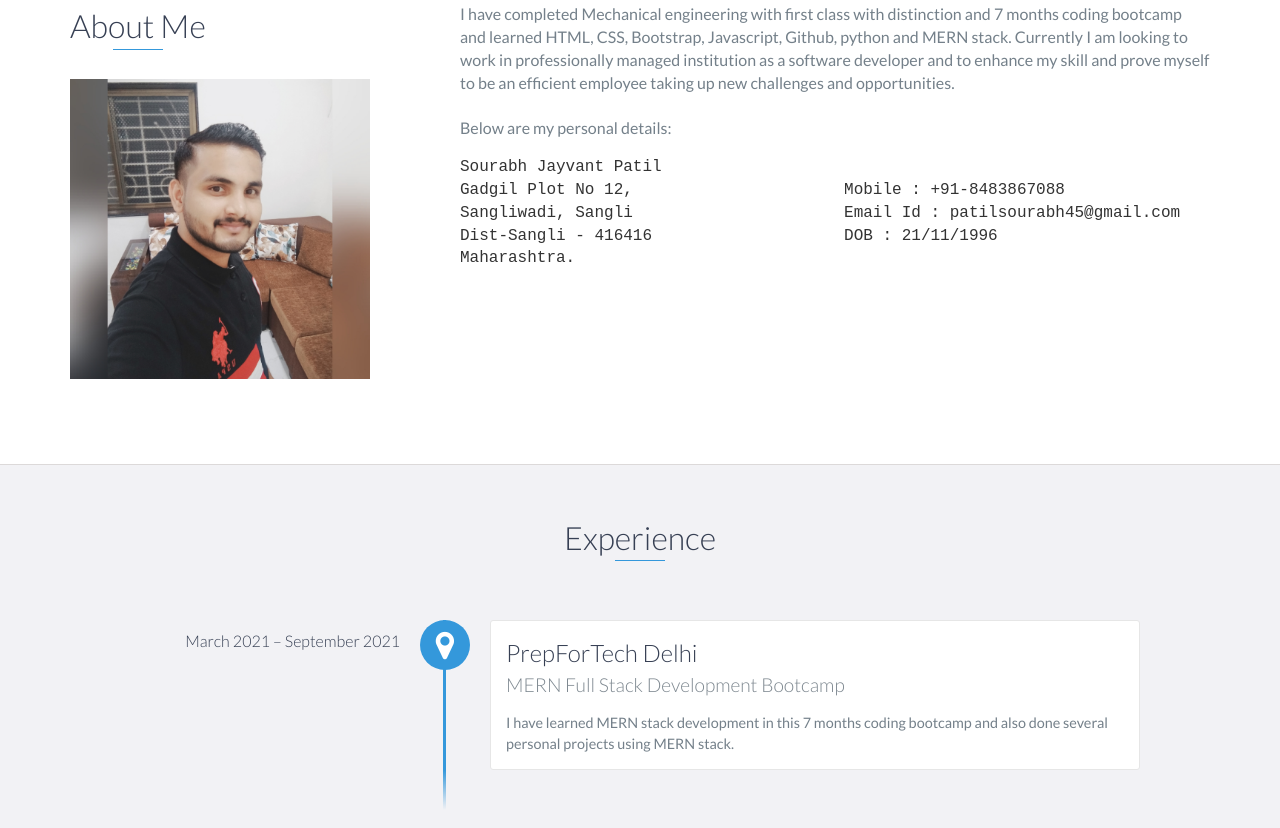
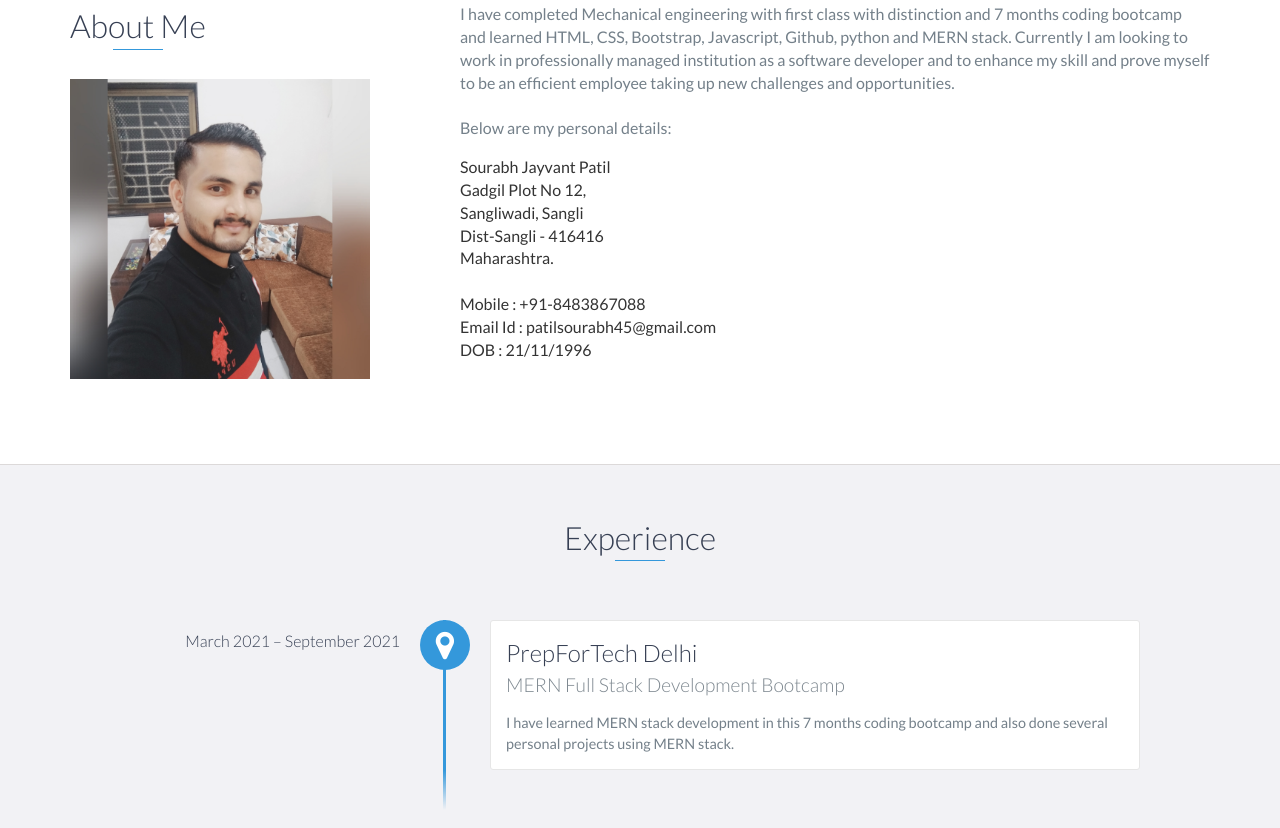
Before and after one commit to patilsourabh45/My-Portfolio-Website, a plain HTML site: page index.html in a window 1280 px wide. Shown: the part 872-1700 px from the top of the page. Drawn offline with nearby package versions, Linux system fonts and the light colour scheme.

Commit message:
aboutus changed

```diff
--- a/index.html
+++ b/index.html
@@ -81,11 +81,15 @@
                         challenges and opportunities.
                     </p><br>
                     <p>Below are my personal details:</p>
-                    <pre >Sourabh Jayvant Patil
-Gadgil Plot No 12,                      Mobile : +91-8483867088
-Sangliwadi, Sangli                      Email Id : patilsourabh45@gmail.com
-Dist-Sangli - 416416                    DOB : 21/11/1996
-Maharashtra.</pre>
+                    <pre style="font-family:'Lato', sans-serif;font-size:16px">Sourabh Jayvant Patil
+Gadgil Plot No 12,
+Sangliwadi, Sangli
+Dist-Sangli - 416416
+Maharashtra.
+
+Mobile : +91-8483867088
+Email Id : patilsourabh45@gmail.com
+DOB : 21/11/1996</pre>
                 </div>
             </div>
         </div>
@@ -166,7 +170,7 @@ Maharashtra.</pre>
                         <p>
                             I built a calculator using ReactJs.
                         </p>
-                        <a href="#" style="margin-left:130px;">View Project</a>
+                        <a href="#" >View Project</a>
                     </div>
                     <!-- End .project-info -->
                 </div>
```
